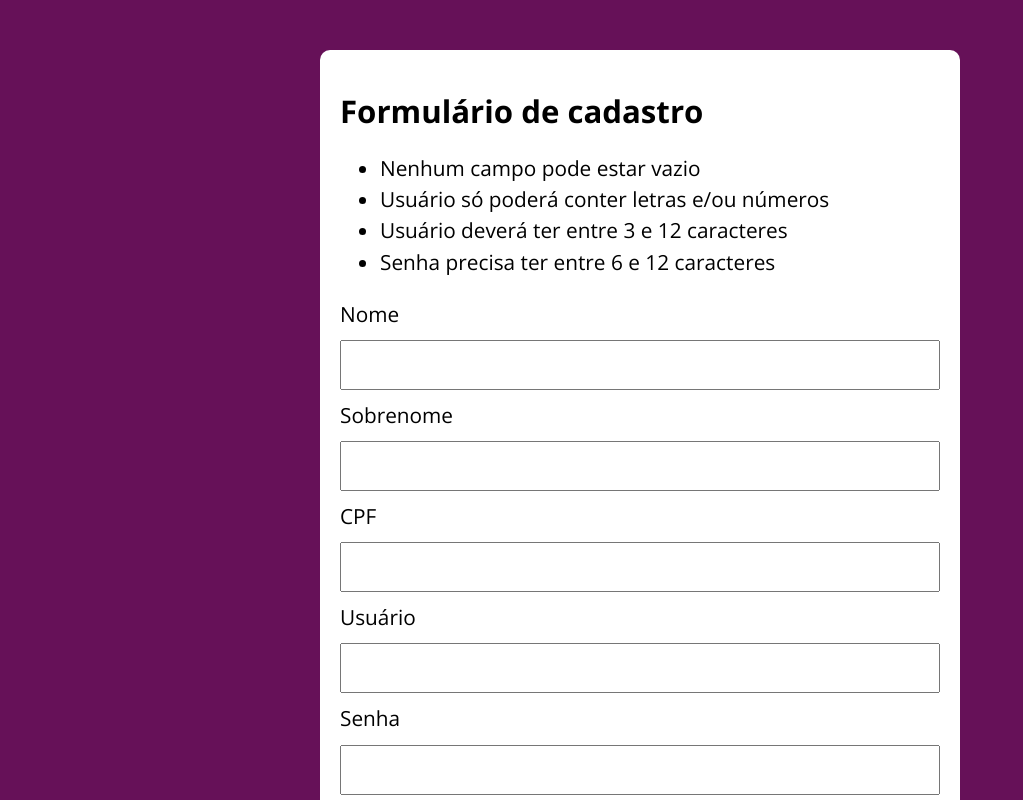
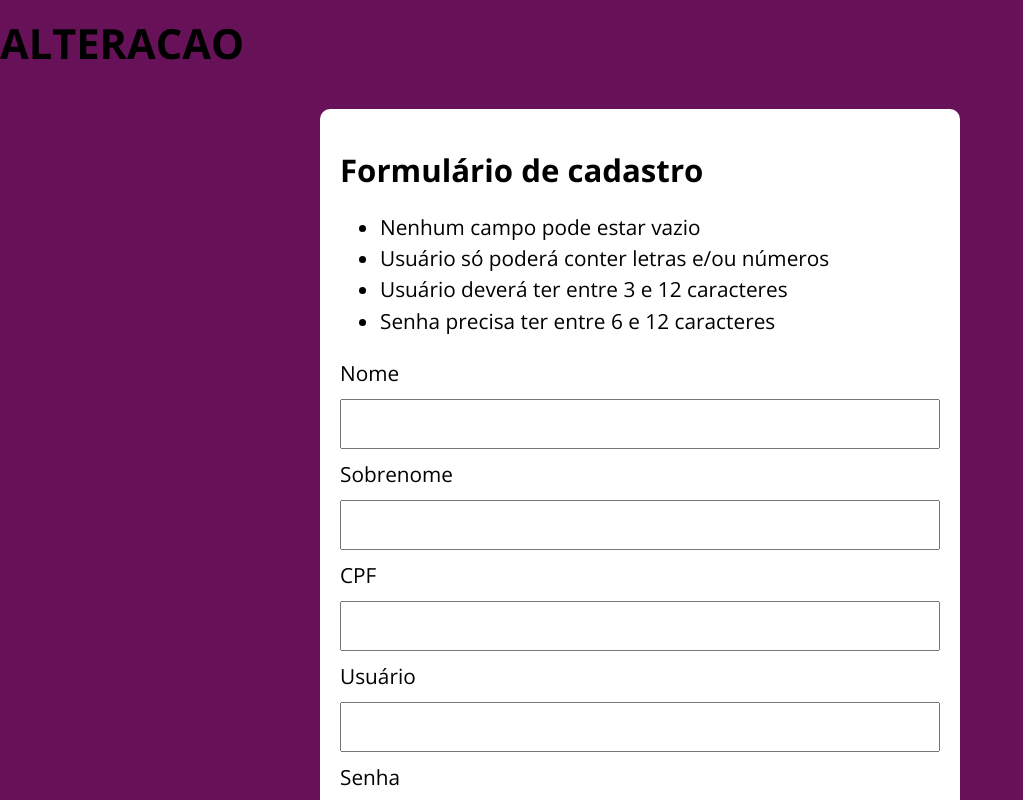
Before and after one commit to Mayson-A/valida-CPF, a plain HTML site: page validaForm/index.html in a window 1280 px wide. Shown: the top 800 px of the page, without its empty margins (0-1023 px from the left). Drawn offline with nearby package versions, Linux system fonts and the light colour scheme.

Commit message:
alteracao

```diff
--- a/validaForm/index.html
+++ b/validaForm/index.html
@@ -10,7 +10,7 @@
 </head>
 
 <body>
-
+<h1>ALTERACAO </h1>
   <section class="container">
     <h1>Formulário de cadastro</h1>
     <ul>
```
